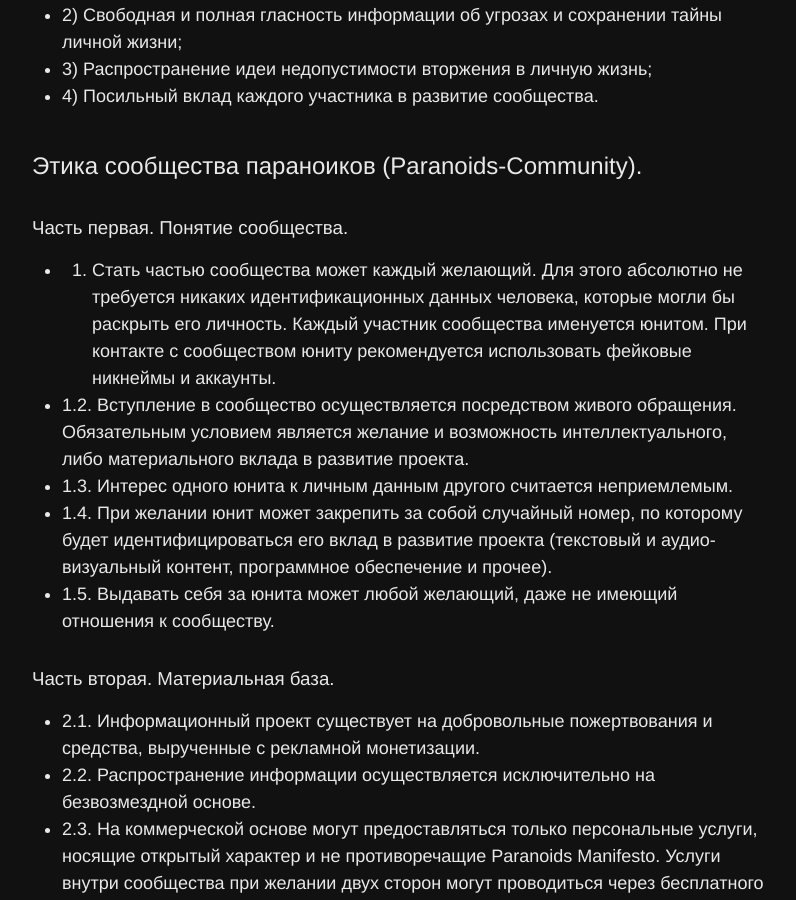
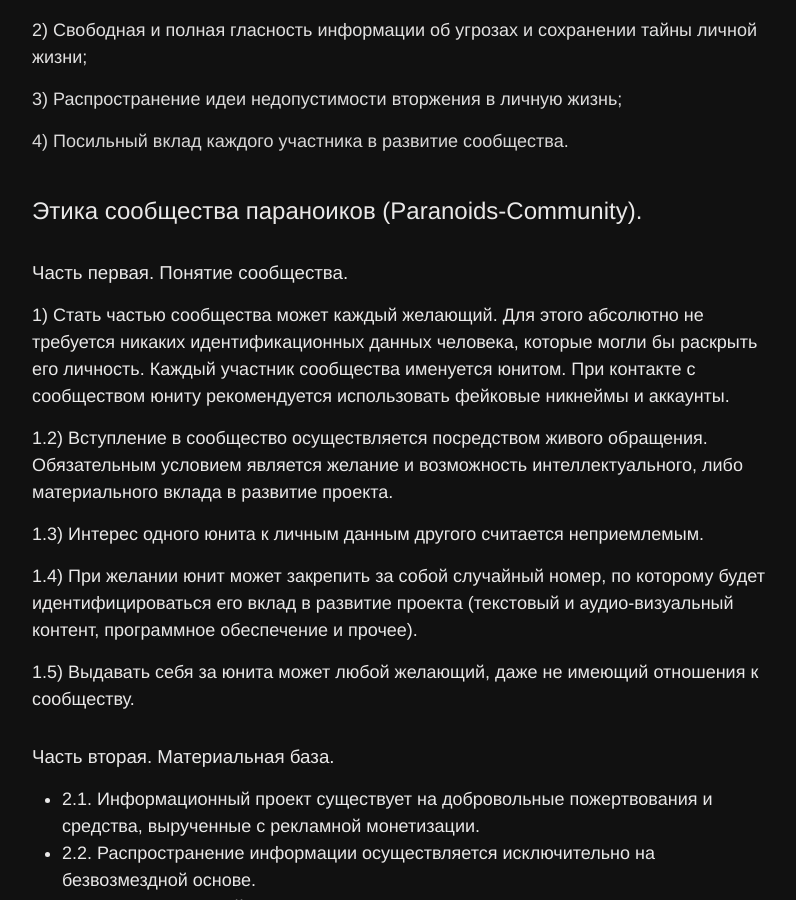
Before and after one commit to 2b7E1n6D0e5R7/2b7E1n6D0e5R7.github.io, a Jekyll site: the page built from _pages/community.md, in a window 1280 px wide and 900 px high, scrolled down 1921 px. Shown: the whole window, without its empty margins (238-1034 px from the left). Built offline with Jekyll 4.4.1, drawn with Linux system fonts in a browser that asks for light colours.

Commit message:
Update community.md

```diff
--- a/_pages/community.md
+++ b/_pages/community.md
@@ -27,19 +27,27 @@
 Приведенный свод убеждений может использоваться за основу других текстов, однако, в случае отсылки к манифесту, ключевые принципы не подлежат корректировке. В производных текстах возможно указание соответствия описанным принципам словами "Conformity to The Paranoids Manifesto", либо в любом другом виде.
 
 ### Ключевые принципы Paranoids Manifesto:
-* 1) Анонимность участников сообщества;
-* 2) Свободная и полная гласность информации об угрозах и сохранении тайны личной жизни;
-* 3) Распространение идеи недопустимости вторжения в личную жизнь;
-* 4) Посильный вклад каждого участника в развитие сообщества.
+ 1) Анонимность участников сообщества;
+
+ 2) Свободная и полная гласность информации об угрозах и сохранении тайны личной жизни;
+
+ 3) Распространение идеи недопустимости вторжения в личную жизнь;
+
+ 4) Посильный вклад каждого участника в развитие сообщества.
 
 ## Этика сообщества параноиков (Paranoids-Community).
 
 ### Часть первая. Понятие сообщества.
-* 1. Стать частью сообщества может каждый желающий. Для этого абсолютно не требуется никаких идентификационных данных человека, которые могли бы раскрыть его личность. Каждый участник сообщества именуется юнитом. При контакте с сообществом юниту рекомендуется использовать фейковые никнеймы и аккаунты.
-* 1.2. Вступление в сообщество осуществляется посредством живого обращения. Обязательным условием является желание и возможность интеллектуального, либо материального вклада в развитие проекта.
-* 1.3. Интерес одного юнита к личным данным другого считается неприемлемым.
-* 1.4. При желании юнит может закрепить за собой случайный номер, по которому будет идентифицироваться его вклад в развитие проекта (текстовый и аудио-визуальный контент, программное обеспечение и прочее).
-* 1.5. Выдавать себя за юнита может любой желающий, даже не имеющий отношения к сообществу.
+
+1) Стать частью сообщества может каждый желающий. Для этого абсолютно не требуется никаких идентификационных данных человека, которые могли бы раскрыть его личность. Каждый участник сообщества именуется юнитом. При контакте с сообществом юниту рекомендуется использовать фейковые никнеймы и аккаунты.
+
+1.2) Вступление в сообщество осуществляется посредством живого обращения. Обязательным условием является желание и возможность интеллектуального, либо материального вклада в развитие проекта.
+
+1.3) Интерес одного юнита к личным данным другого считается неприемлемым.
+
+1.4) При желании юнит может закрепить за собой случайный номер, по которому будет идентифицироваться его вклад в развитие проекта (текстовый и аудио-визуальный контент, программное обеспечение и прочее).
+
+1.5) Выдавать себя за юнита может любой желающий, даже не имеющий отношения к сообществу.
 
 ### Часть вторая. Материальная база.
 * 2.1. Информационный проект существует на добровольные пожертвования и средства, вырученные с рекламной монетизации.
```
